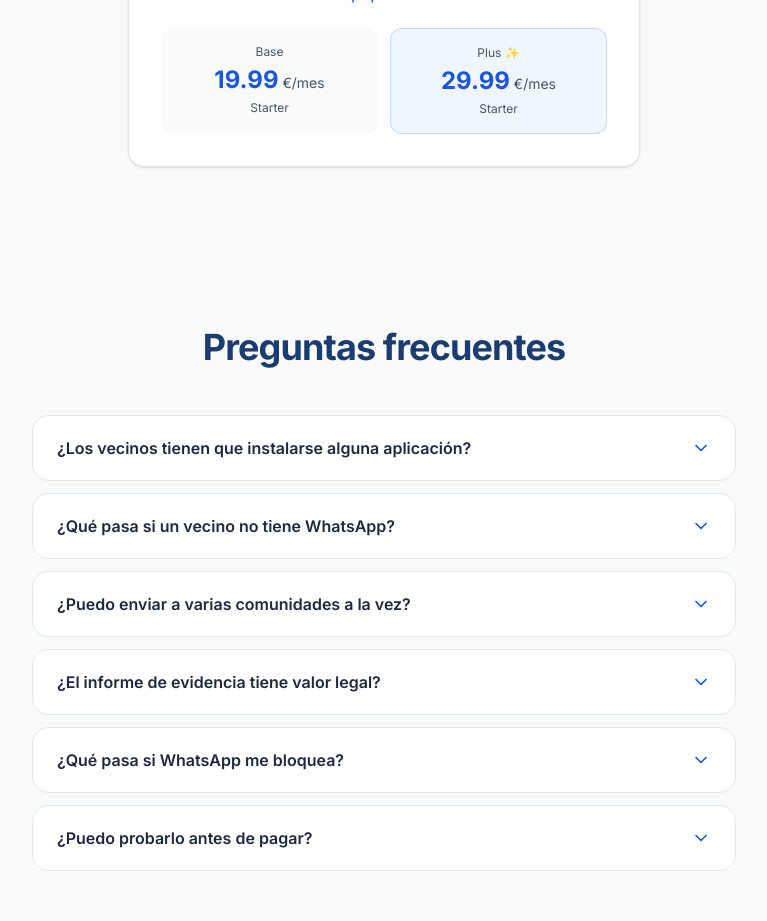
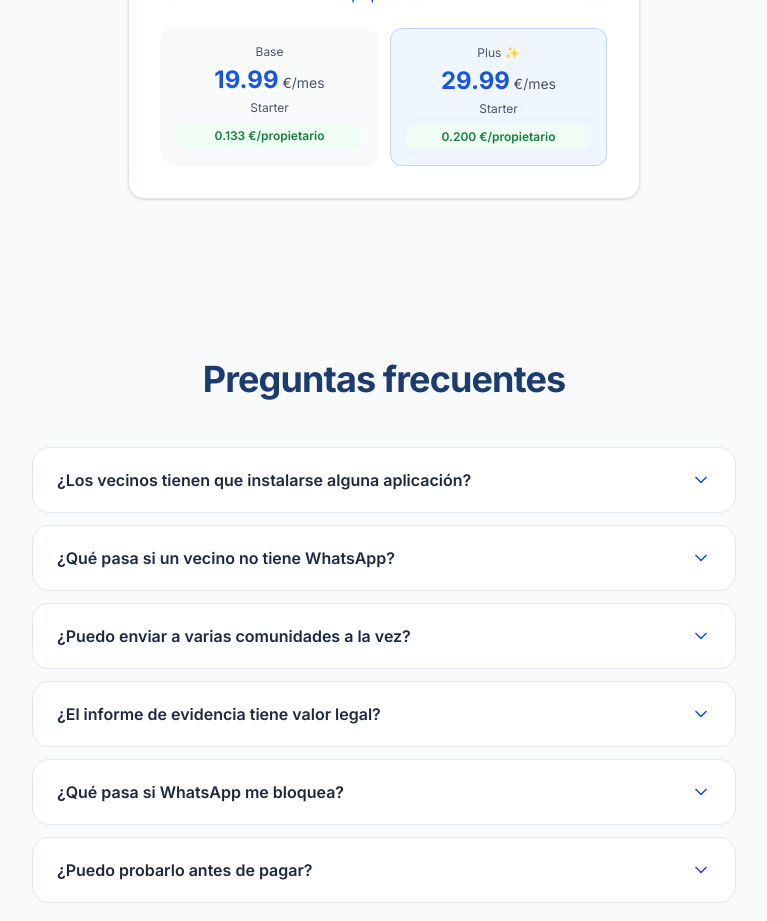
Before and after one commit to sua23sua/vecindapp, a Next.js app: page / in a window 1280 px wide. Shown: the part 6040-6961 px from the top of the page, without its empty margins (256-1023 px from the left). Built offline with nearby package versions, Linux system fonts and the light colour scheme.

Commit message:
Show cost per owner in calculator

```diff
--- a/components/Pricing.tsx
+++ b/components/Pricing.tsx
@@ -196,11 +196,17 @@ export default function Pricing() {
                 <p className="text-xs text-[#475569] mb-1">Base</p>
                 <p className="text-2xl font-bold text-[#1A56DB]">{estimated.base.toFixed(2)}<span className="text-sm font-normal text-[#475569]"> €/mes</span></p>
                 <p className="text-xs text-[#475569] mt-1">{estimated.name}</p>
+                <p className="mt-2 text-xs font-semibold text-[#15803D] bg-[#F0FDF4] rounded-lg px-2 py-1">
+                  {(estimated.base / owners).toFixed(3)} €/propietario
+                </p>
               </div>
               <div className="text-center bg-[#EFF6FF] rounded-xl p-4 border border-[#1A56DB]/20">
                 <p className="text-xs text-[#475569] mb-1">Plus ✨</p>
                 <p className="text-2xl font-bold text-[#1A56DB]">{estimated.plus.toFixed(2)}<span className="text-sm font-normal text-[#475569]"> €/mes</span></p>
                 <p className="text-xs text-[#475569] mt-1">{estimated.name}</p>
+                <p className="mt-2 text-xs font-semibold text-[#15803D] bg-[#F0FDF4] rounded-lg px-2 py-1">
+                  {(estimated.plus / owners).toFixed(3)} €/propietario
+                </p>
               </div>
             </div>
           ) : (
```
